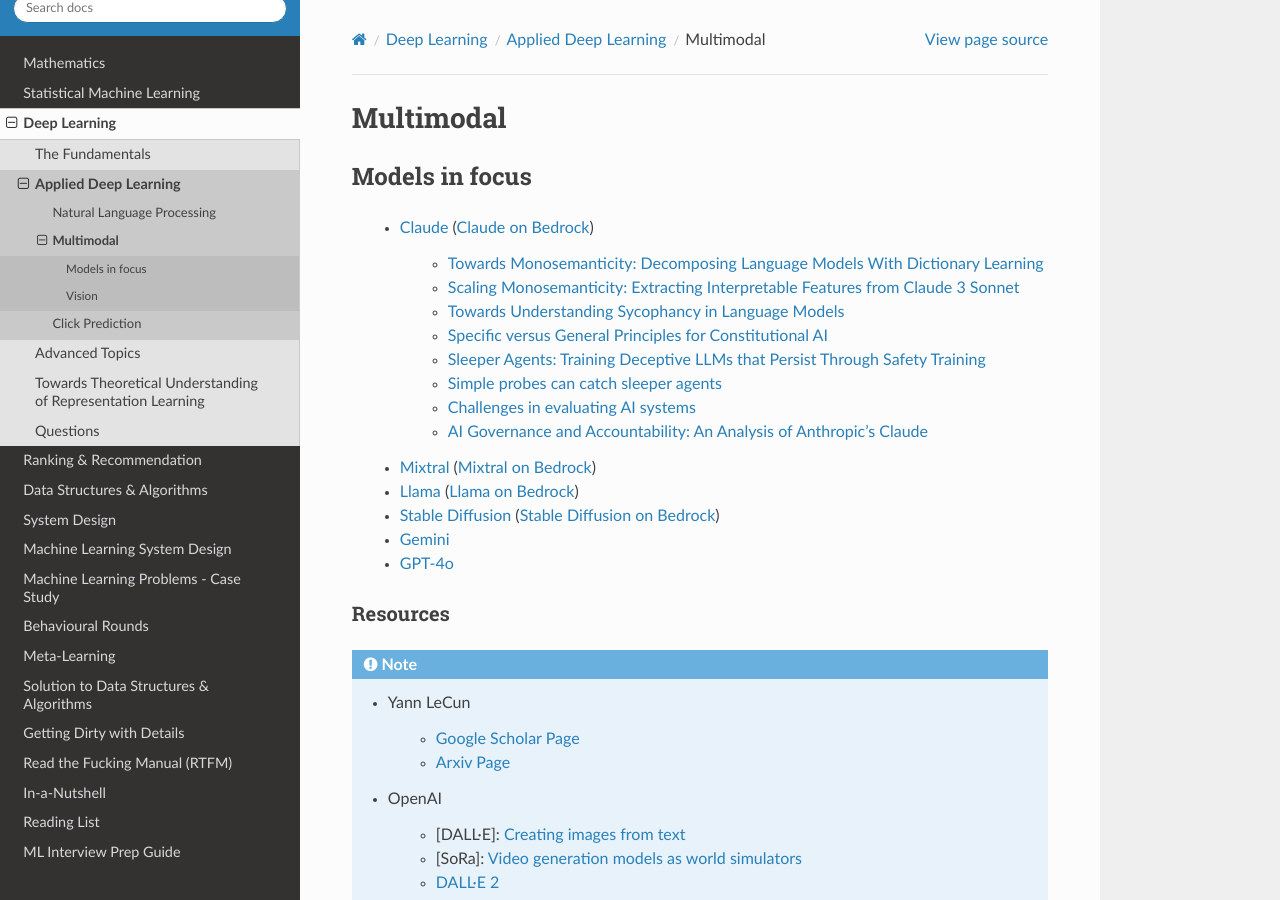
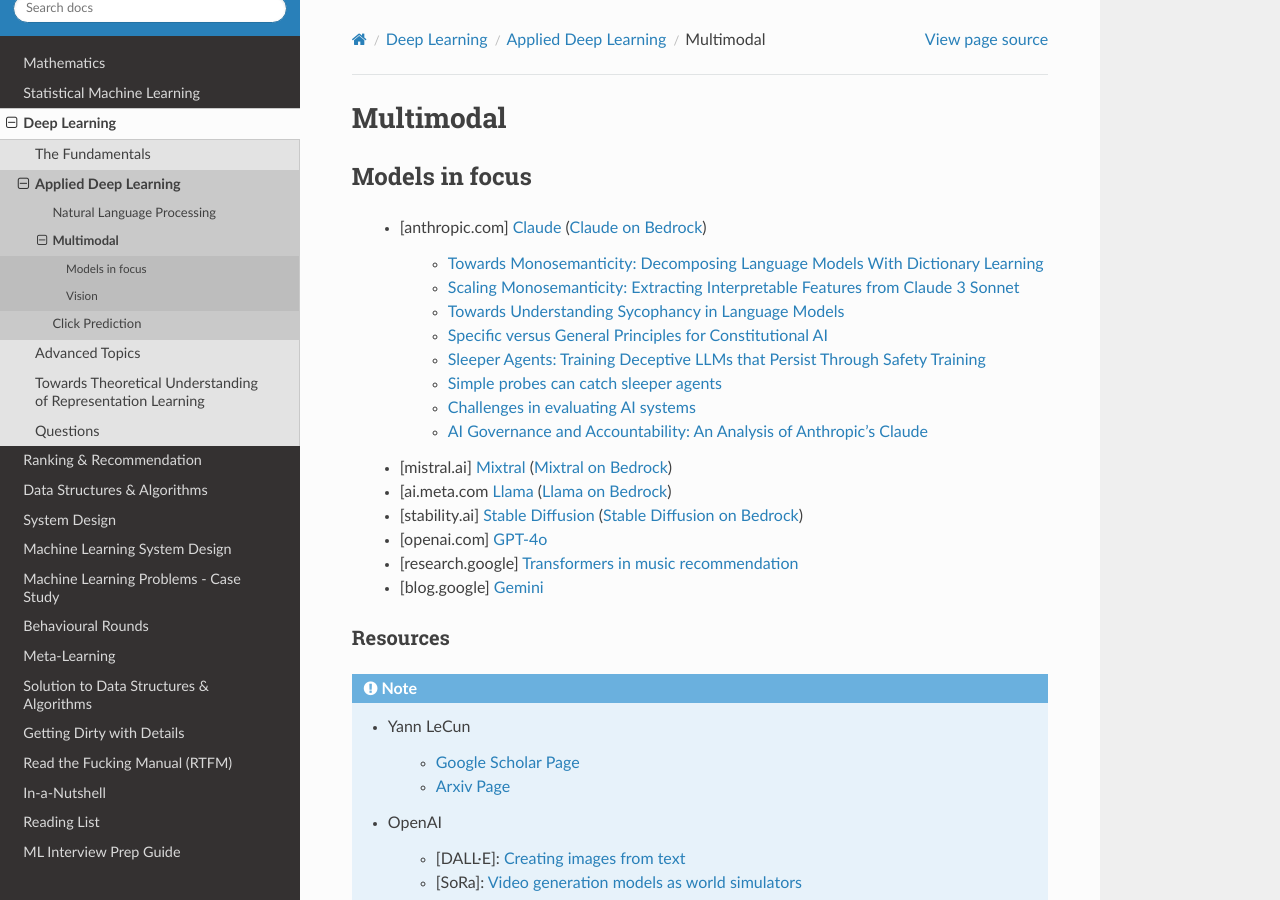
Before and after one commit to uselesstechjunks/leetcode, a Sphinx documentation site: the page built from docs/source/dl/application/multimodal.rst, in a window 1280 px wide and 900 px high. Built offline with Sphinx 7.4.7 and the Read the Docs theme 2.0.0, drawn with Linux system fonts in a browser that asks for light colours.

Commit message:
Update multimodal.rst

```diff
--- a/docs/source/dl/application/multimodal.rst
+++ b/docs/source/dl/application/multimodal.rst
@@ -4,7 +4,7 @@ Multimodal
 ******************************************************************************************
 Models in focus
 ******************************************************************************************
-	* `Claude <https://www.anthropic.com/news/claude-3-family>`_ (`Claude on Bedrock <https://aws.amazon.com/bedrock/claude/>`_)
+	* [anthropic.com] `Claude <https://www.anthropic.com/news/claude-3-family>`_ (`Claude on Bedrock <https://aws.amazon.com/bedrock/claude/>`_)
 
 		* `Towards Monosemanticity: Decomposing Language Models With Dictionary Learning <https://transformer-circuits.pub/2023/monosemantic-features>`_
 		* `Scaling Monosemanticity: Extracting Interpretable Features from Claude 3 Sonnet <https://transformer-circuits.pub/2024/scaling-monosemanticity/index.html>`_
@@ -14,11 +14,12 @@ Models in focus
 		* `Simple probes can catch sleeper agents <https://www.anthropic.com/research/probes-catch-sleeper-agents>`_
 		* `Challenges in evaluating AI systems <https://www.anthropic.com/research/evaluating-ai-systems>`_
 		* `AI Governance and Accountability: An Analysis of Anthropic's Claude <https://arxiv.org/pdf/2407.01557v1>`_
-	* `Mixtral <https://mistral.ai/news/mixtral-of-experts/>`_ (`Mixtral on Bedrock <https://aws.amazon.com/bedrock/mistral/>`_)
-	* `Llama <https://ai.meta.com/blog/meta-llama-3/>`_ (`Llama on Bedrock <https://aws.amazon.com/bedrock/llama/>`_)
-	* `Stable Diffusion <https://stability.ai/news/stable-diffusion-3-research-paper>`_ (`Stable Diffusion on Bedrock <https://aws.amazon.com/bedrock/stable-diffusion/>`_)
-	* `Gemini <https://blog.google/technology/ai/google-gemini-ai/>`_
-	* `GPT-4o <https://openai.com/index/hello-gpt-4o/>`_
+	* [mistral.ai] `Mixtral <https://mistral.ai/news/mixtral-of-experts/>`_ (`Mixtral on Bedrock <https://aws.amazon.com/bedrock/mistral/>`_)
+	* [ai.meta.com `Llama <https://ai.meta.com/blog/meta-llama-3/>`_ (`Llama on Bedrock <https://aws.amazon.com/bedrock/llama/>`_)
+	* [stability.ai] `Stable Diffusion <https://stability.ai/news/stable-diffusion-3-research-paper>`_ (`Stable Diffusion on Bedrock <https://aws.amazon.com/bedrock/stable-diffusion/>`_)
+	* [openai.com] `GPT-4o <https://openai.com/index/hello-gpt-4o/>`_
+	* [research.google] `Transformers in music recommendation <https://research.google/blog/transformers-in-music-recommendation/>`_
+	* [blog.google] `Gemini <https://blog.google/technology/ai/google-gemini-ai/>`_
 
 Resources
 ==============================================================================
```
